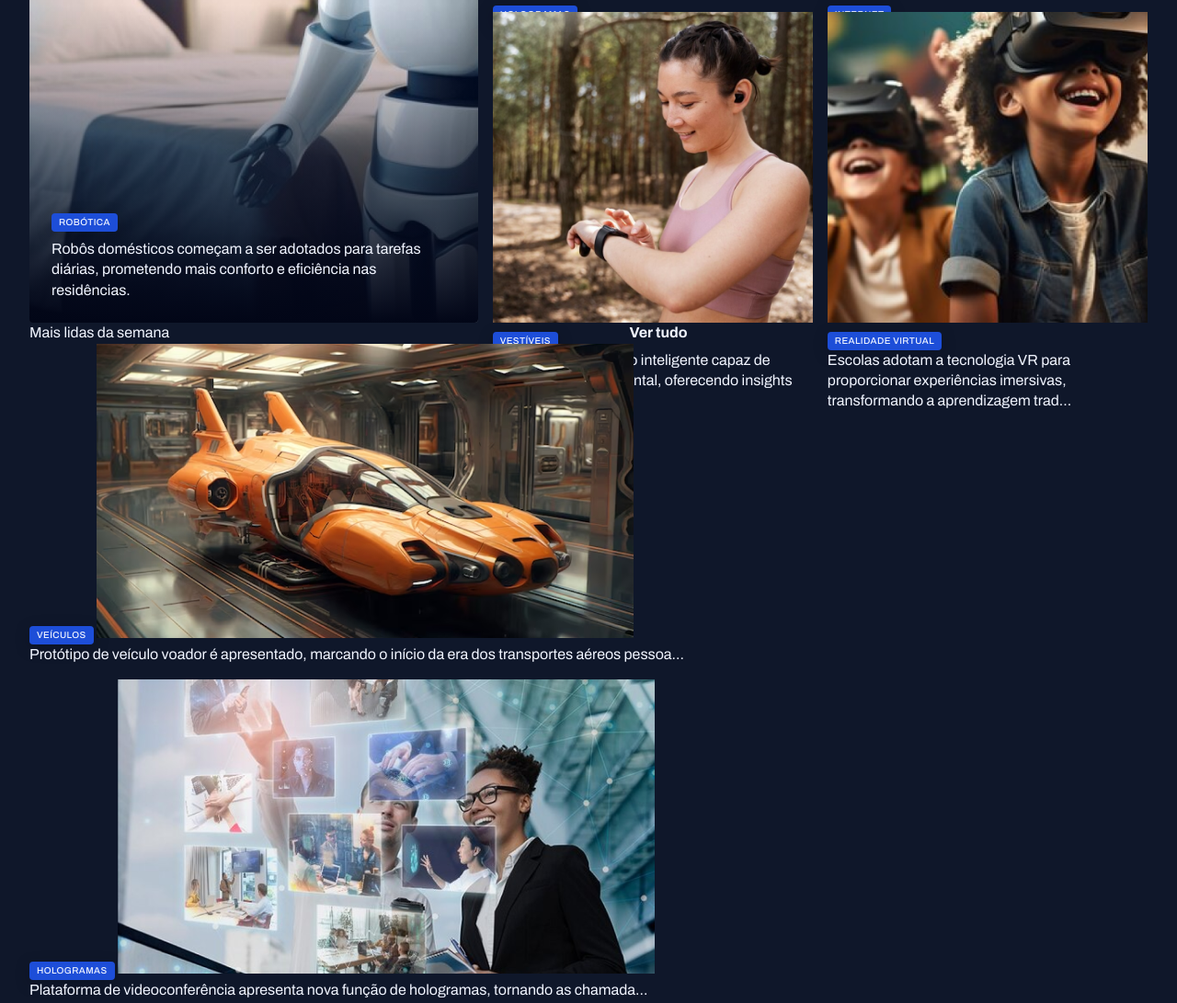
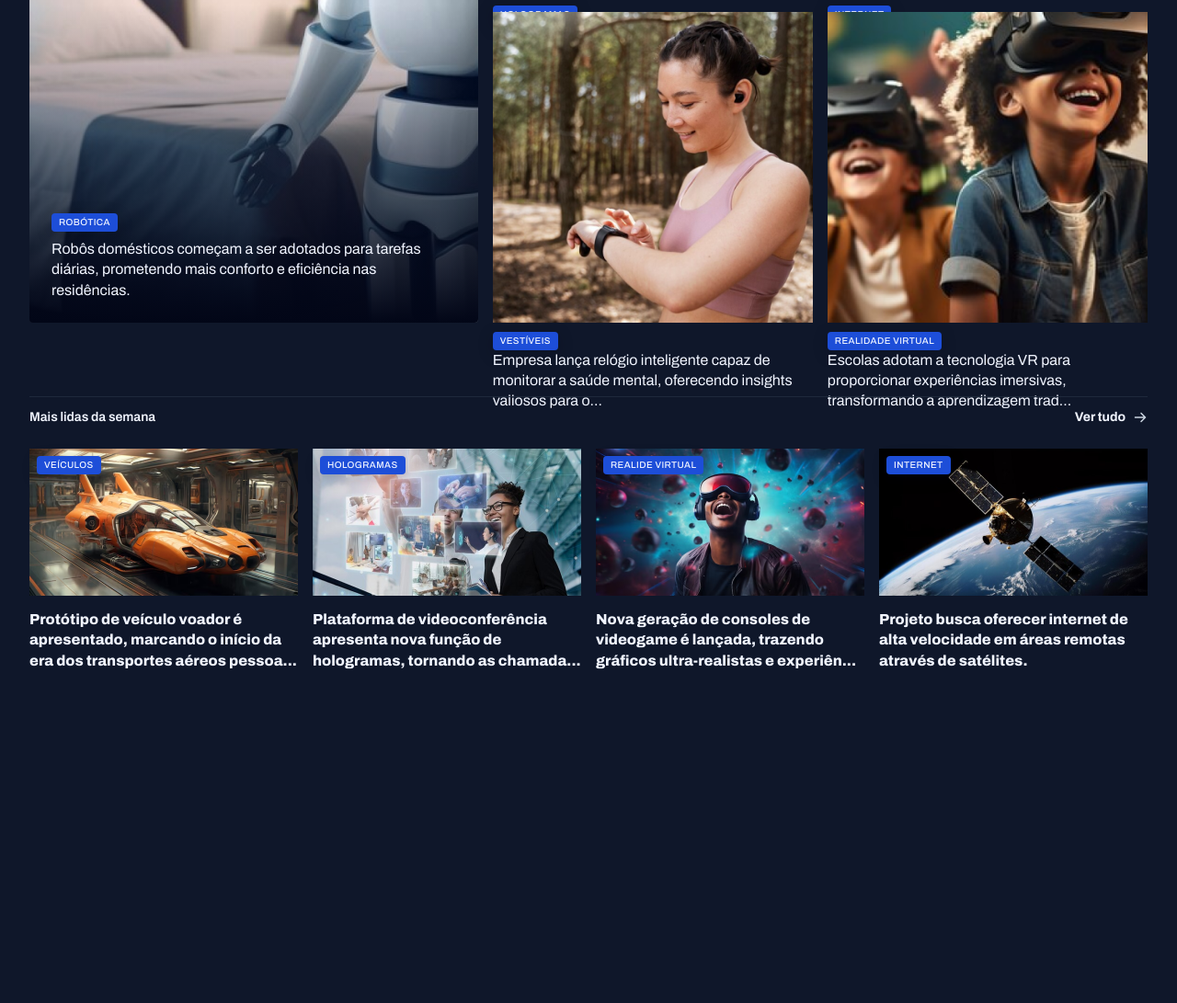
Before and after one commit to MairaLourencoDEV/Portal-de-Noticias, a plain HTML site: page index.html in a window 1280 px wide. Shown: the part 506-1597 px from the top of the page at 92% size. After the commit the page ends 1236 px from the top, so only its background shows below. Drawn offline with Linux system fonts and the light colour scheme.

Commit message:
Aplicando estilos na seção mais lidas da semana

```diff
--- a/styles/global.css
+++ b/styles/global.css
@@ -52,6 +52,7 @@ img {
 
 main {
     margin-top: 40px;
+    gap: 80px;
 }
 
 .content-tag {
--- a/styles/section.css
+++ b/styles/section.css
@@ -1,3 +1,25 @@
+section header {
+    border-top: 1px solid var(--stroke-color);
+    padding-block: 12px 24px;
+    font: var(--text-span);
+
+    a {
+        justify-self: end;/*imagens pularam pra o fim*/
+        align-items: center;
+        gap: 8px;
+
+        span {
+            background-image: url(../assets/icons/ArrowRight.svg);
+            width: 16px;
+            height: 16px;
+        }
+
+        &:hover span {
+            background-image: url(../assets/icons/ArrowRight-hover.svg);
+        }
+    }
+}
+
 #featured {
     img {
         height: 100%;
@@ -37,3 +59,30 @@
         }
     }
 }
+
+#weekly {
+
+    &>div {
+        grid-template-columns: repeat(4, 292px);/*Repeat é uma função que eu quero que 4x eles estejam adptadinhos de maneiras flexíveis (imagens)*/
+    }
+
+    img {
+        height: 160px;
+    }
+
+    figure {
+        position: relative;
+
+        .content-tag {
+            position: absolute;
+            top: 8px;
+            left: 8px;
+        }
+
+        p {
+            margin-top: 8px;
+            font-weight: 800;
+        }
+    }
+
+}
```
